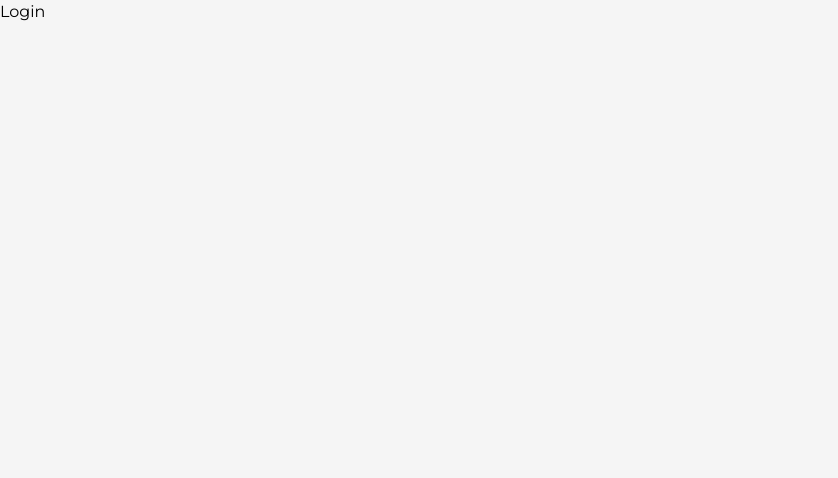
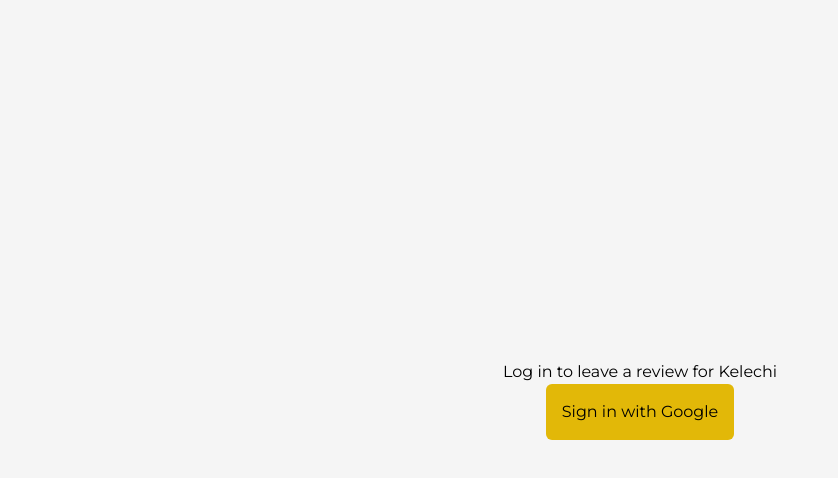
Before and after one commit to Vhickyy/kel-portfolio, a Next.js app: page /login in a window 1280 px wide. Shown: the top 478 px of the page, without its empty margins (0-838 px from the left). Built offline with nearby package versions, Linux system fonts and the light colour scheme.

Commit message:
user schema modified

```diff
--- a/src/app/layout.tsx
+++ b/src/app/layout.tsx
@@ -2,6 +2,7 @@ import type { Metadata } from 'next'
 import { Inter, Montserrat } from 'next/font/google'
 import './globals.css'
 import { PortfolioContextProvider } from '@/context/PortfolioContext'
+import AuthProvider from '@/context/AuthProvider'
 
 const inter = Inter({ subsets: ['latin'] })
 const montserrat = Montserrat({ subsets: ['latin'] })
@@ -19,9 +20,11 @@ export default function RootLayout({
   return (
     <html lang="en">
       <body className={`${montserrat.className} bg-bgColor`}>
-        <PortfolioContextProvider>
-          {children}
-        </PortfolioContextProvider>
+        <AuthProvider>
+          <PortfolioContextProvider>
+            {children}
+          </PortfolioContextProvider>
+        </AuthProvider>
       </body>
     </html>
   )
--- a/src/app/login/page.tsx
+++ b/src/app/login/page.tsx
@@ -1,7 +1,11 @@
-
+"use client"
+import { signIn } from "next-auth/react"
 const Login = () => {
   return (
-    <div>Login</div>
+    <div className="w-full h-screen flex justify-center items-center flex-col">
+      <h2>Log in to leave a review for Kelechi</h2>
+      <button className="bg-primary rounded-md p-4" onClick={() => signIn()}>Sign in with Google</button>
+    </div>
   )
 }
 
```
Also changed, not shown: 1 other file (tests, documents, lock files or other folders).
